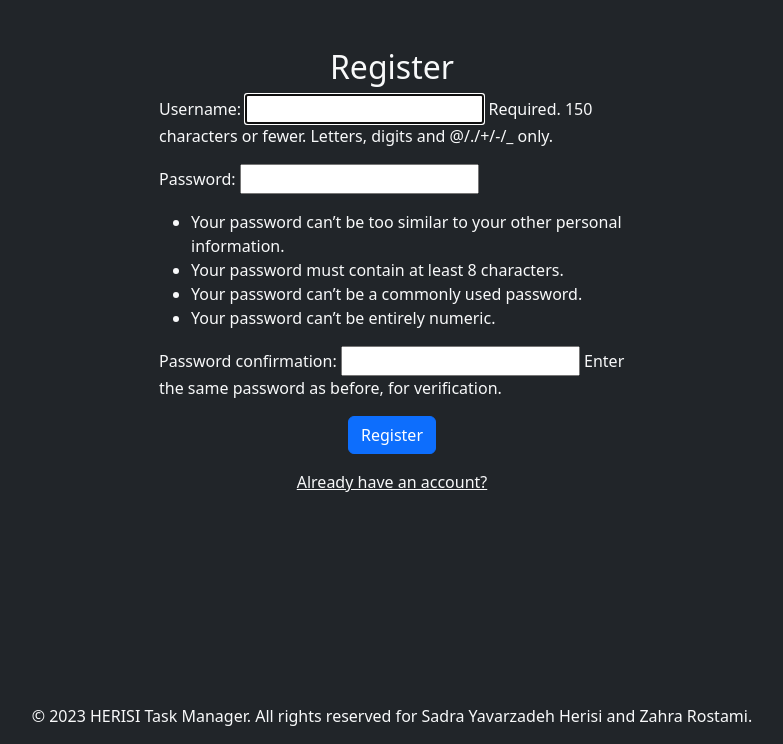
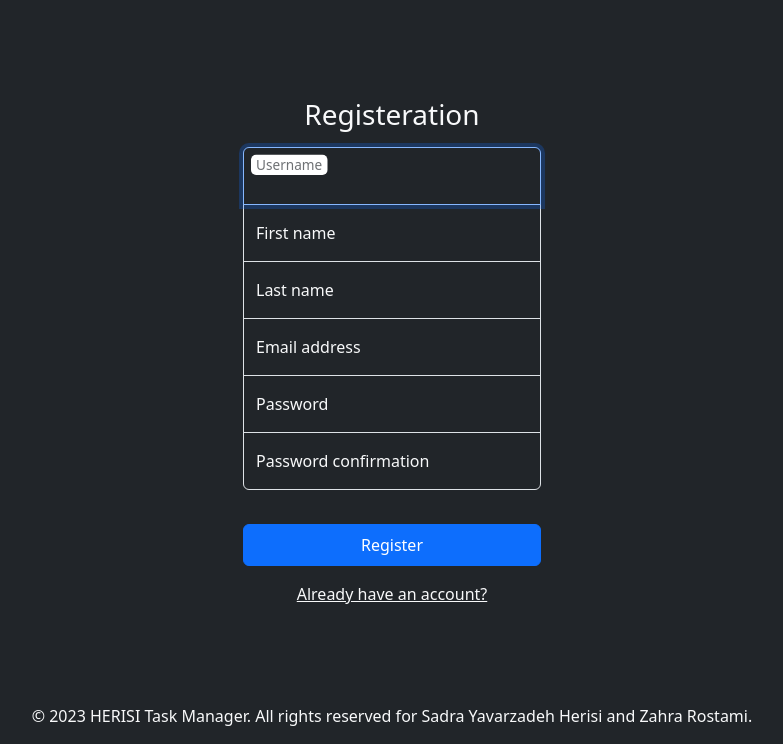
Before and after one commit to sadrayavar/djangoTemplate-taskManger, a Django app: page /account/register/ in a window 1280 px wide. Shown: the part 56-800 px from the top of the page, without its empty margins (248-1031 px from the left). Run offline with Django 4.2, Linux system fonts and the light colour scheme; some libraries are stand-ins or nearby versions.

Commit message:
add: styled login and registeration form

```diff
--- a/templates/Basic/styles.html
+++ b/templates/Basic/styles.html
@@ -41,13 +41,18 @@ body {
   z-index: 2;
 }
 
-.form-signin input[type="text"] {
+.form-signin .top-form input {
   margin-bottom: -1px;
   border-bottom-right-radius: 0;
   border-bottom-left-radius: 0;
 }
 
-.form-signin input[type="password"] {
+.form-signin .middle-form input {
+  margin: -1px 0;
+  border-radius: 0;
+}
+
+.form-signin .bottom-form input {
   margin-bottom: 10px;
   border-top-left-radius: 0;
   border-top-right-radius: 0;
--- a/templates/User/register.html
+++ b/templates/User/register.html
@@ -6,21 +6,42 @@
     {% include "header.html" with tabs=tabs title=title %}
 {% endblock header %}
 {% block content %}
-    <div class="container">
-        <div class="row justify-content-center">
-            <div class="col-md-6">
-                <h2 class="text-center">Register</h2>
-                <form action='' method="post" novalidate>
-                    {% csrf_token %}
-                    {{ form.as_p }}
-                    <div class="text-center">
-                        <input type="submit" class="btn btn-primary" value="Register" />
-                    </div>
-                    <div class="text-center mt-3">
-                        <a class="link-light" href="{% url 'loginUser' %}">Already have an account?</a>
-                    </div>
-                </form>
+    <main class="form-signin w-100 m-auto">
+        <h1 class="h3 mb-3 fw-normal text-center">Registeration</h1>
+        <form method="post" action="">
+            {% csrf_token %}
+            {% comment %} {{ form }} {% endcomment %}
+            <div class="form-floating top-form">
+                {{ form.username }}
+                <label for="floatingInput">{{ form.username.label }}</label>
             </div>
-        </div>
-    </div>
+            <div class="form-floating middle-form">
+                {{ form.first_name }}
+                <label for="floatingInput">{{ form.first_name.label }}</label>
+            </div>
+            <div class="form-floating middle-form">
+                {{ form.last_name }}
+                <label for="floatingInput">{{ form.last_name.label }}</label>
+            </div>
+            <div class="form-floating middle-form">
+                {{ form.email }}
+                <label for="floatingInput">{{ form.email.label }}</label>
+            </div>
+            <div class="form-floating middle-form">
+                {{ form.password1 }}
+                <label for="floatingInput">{{ form.password1.label }}</label>
+            </div>
+            <div class="form-floating bottom-form">
+                {{ form.password2 }}
+                <label for="floatingInput">{{ form.password2.label }}</label>
+            </div>
+            {% for field in form %}<div>{{ field.errors }}</div>{% endfor %}
+            <br>
+            <button class="btn btn-primary w-100 py-2" type="submit">Register</button>
+            <br>
+            <div class="text-center mt-3">
+                <a class="link-light" href="{% url 'loginUser' %}">Already have an account?</a>
+            </div>
+        </form>
+    </main>
 {% endblock content %}
--- a/user/forms.py
+++ b/user/forms.py
@@ -1,27 +1,78 @@
 from django import forms
-from .models import CustomUser
+from .models import CustomUser, User
+from django.contrib.auth.forms import UserCreationForm, UserChangeForm
+
+mainAttr = {
+    "class": "form-control text-bg-dark",
+    "id": "floatingInput",
+}
 
 
-class UserRegistratoinForm(forms.ModelForm):
+class UserRegistratoinForm(UserCreationForm):
+    password1 = forms.CharField(
+        widget=forms.PasswordInput(
+            attrs={
+                "type": "password",
+                "autocomplete": "current-password",
+                "placeholder": "Password",
+                **mainAttr,
+            }
+        ),
+        label="Password",
+    )
+    password2 = forms.CharField(
+        widget=forms.PasswordInput(
+            attrs={
+                "type": "password",
+                "autocomplete": "current-password",
+                "placeholder": "Password",
+                **mainAttr,
+            }
+        ),
+        label="Password confirmation",
+    )
+
     class Meta:
-        model = CustomUser
+        model = User
         fields = (
             "username",
-            "password",
             "first_name",
             "last_name",
-            "last_name",
             "email",
-            "avatar",
         )
         widgets = {
             "username": forms.TextInput(
                 attrs={
-                    "class": "my-class",
+                    "type": "text",
                     "autofocus": True,
-                }
+                    "autocomplete": "username",
+                    "placeholder": "Username",
+                    **mainAttr,
+                },
             ),
-            "password": forms.PasswordInput(),
+            "first_name": forms.TextInput(
+                attrs={
+                    "type": "text",
+                    "maxLength": 150,
+                    "placeholder": "First name",
+                    **mainAttr,
+                },
+            ),
+            "last_name": forms.TextInput(
+                attrs={
+                    "type": "text",
+                    "maxLength": 150,
+                    "placeholder": "Last name",
+                    **mainAttr,
+                },
+            ),
+            "email": forms.TextInput(
+                attrs={
+                    "type": "email",
+                    "placeholder": "Email",
+                    **mainAttr,
+                },
+            ),
         }
 
 
@@ -32,9 +83,8 @@ class UserLoginForm(forms.Form):
                 "type": "text",
                 "autofocus": True,
                 "autocomplete": "username",
-                "class": "form-control text-bg-dark",
-                "id": "floatingInput",
                 "placeholder": "Username",
+                **mainAttr,
             }
         ),
         label="Username",
@@ -44,9 +94,8 @@ class UserLoginForm(forms.Form):
             attrs={
                 "type": "password",
                 "autocomplete": "current-password",
-                "class": "form-control text-bg-dark",
-                "id": "floatingPassword",
                 "placeholder": "Password",
+                **mainAttr,
             }
         ),
         label="Password",
--- a/user/views.py
+++ b/user/views.py
@@ -49,14 +49,14 @@ def registerUser(request):
         return redirect("homePage")
 
     if request.method == "POST":
-        form = UserCreationForm(request.POST)
+        form = UserRegistratoinForm(request.POST)
         if form.is_valid():
             user = form.save()
             login(request, user)
             return redirect("homePage")
 
     else:
-        form = UserCreationForm()
+        form = UserRegistratoinForm()
 
     header = {"tabs": tabs, "title": profileTitles["register"], "logo": logo}
     return render(request, "register.html", {"form": form, **header})
```
Also changed, not shown: templates/User/login.html (+3 -4 lines).
